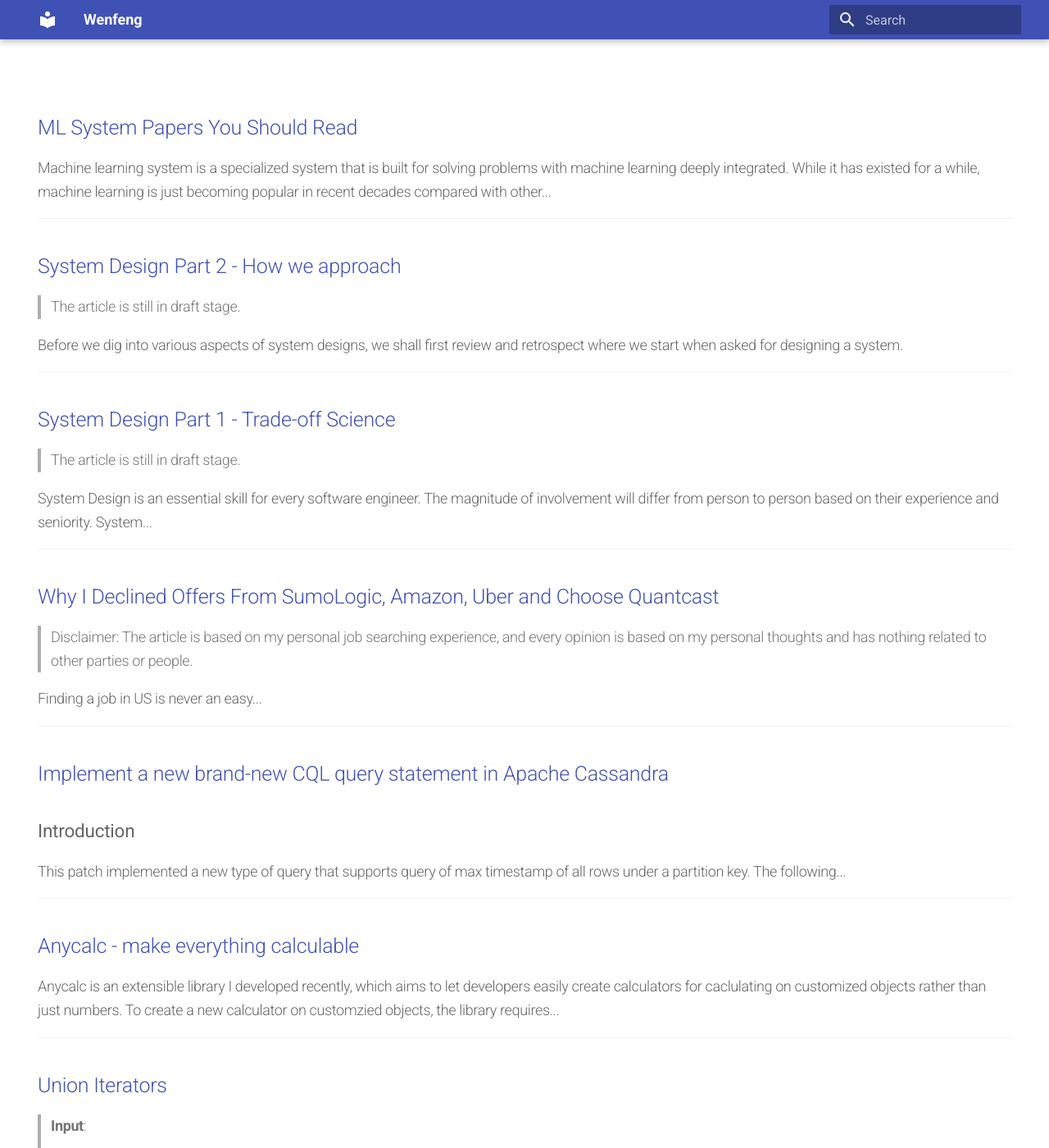
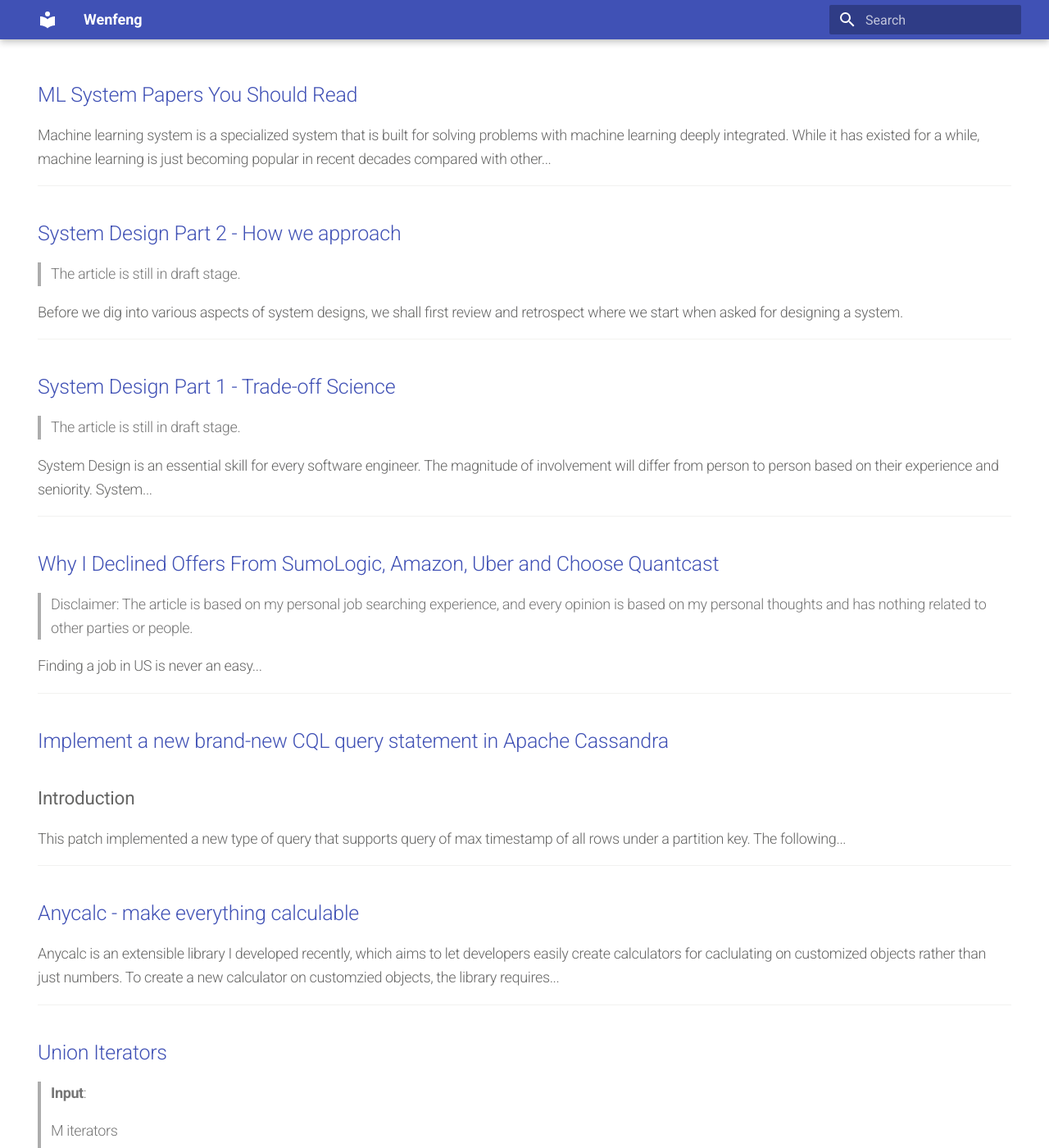
Before and after one commit to wenfengzhuo/blog, an MkDocs documentation site: the page built from docs/index.md, in a window 1280 px wide and 1400 px high. Shown: the whole window at 82% size. Built offline with MkDocs 1.6.1 and Material for MkDocs 9.7.7, drawn with Linux system fonts in a browser that asks for light colours.

Commit message:
Fix first element had wider margin

```diff
--- a/overrides/overrides/home.html
+++ b/overrides/overrides/home.html
@@ -5,6 +5,13 @@
 
 {% block content %}
 <style>
+  .override-nav {
+  }
+
+  .override-nav > div:first-of-type > h2:first-of-type {
+    margin-top: 0;
+  }
+
   .nav-item {
     border-bottom: 1px solid #f2f2f0;
   }
@@ -19,7 +26,7 @@
   }
 </style>
 
-<div>
+<div class="override-nav">
   {% with items = [] %}
     {% for page in nav %}
       {% if page.meta.date %}
```
